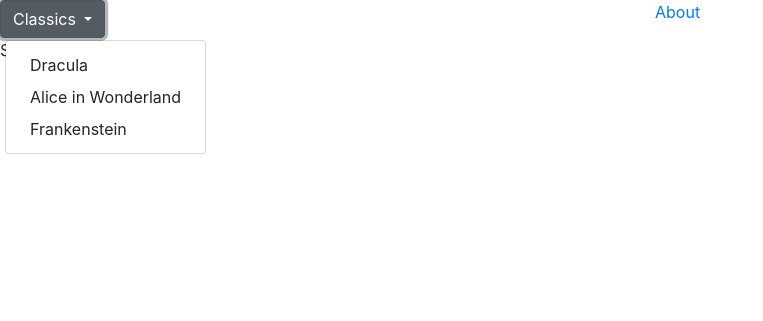
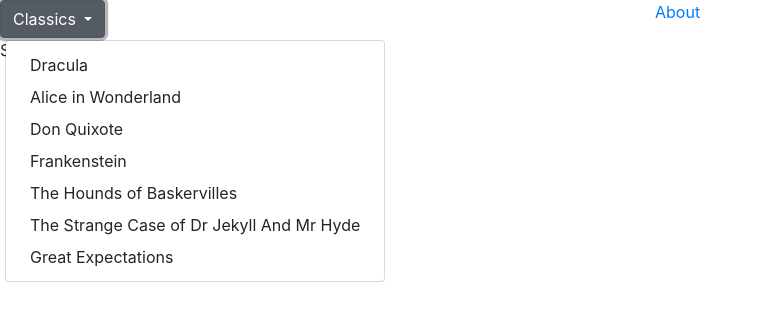
Before and after one commit to ooba5/ClassicNetworkWeb, a Flask app: template App/templates/home.html in a window 1280 px wide, after a click on "Classics". Shown: the top 321 px of the page, without its empty margins (0-763 px from the left). Run offline with Flask 3, Linux system fonts and the light colour scheme; the template is opened without the code that fills it: most values are stand-ins (such as "Sample title", 1, 10 or a date in 2020); some libraries are stand-ins or nearby versions.

Commit message:
adding more books

```diff
--- a/App/templates/home.html
+++ b/App/templates/home.html
@@ -10,9 +10,13 @@
             Classics
         </button>
           <div class="dropdown-menu" title="Classics">
-            <a class="dropdown-item" onclick="ExecPythonCommand('Dracula')">Dracula</a>
-            <a class="dropdown-item" onclick="ExecPythonCommand('AliceInWonderland')">Alice in Wonderland</a>
-            <a class="dropdown-item">Frankenstein</a>
+              <a class="dropdown-item" onclick="ExecPythonCommand('Dracula')">Dracula</a>
+              <a class="dropdown-item" onclick="ExecPythonCommand('AliceInWonderland')">Alice in Wonderland</a>
+              <a class="dropdown-item" onclick="ExecPythonCommand('DonQuixote')">Don Quixote</a>
+              <a class="dropdown-item" onclick="ExecPythonCommand('Frankenstein')">Frankenstein</a>
+              <a class="dropdown-item" onclick="ExecPythonCommand('TheHoundsofBaskervilles')">The Hounds of Baskervilles</a>
+              <a class="dropdown-item" onclick="ExecPythonCommand('TheStrangeCaseofDrJekyllAndMrHyde')">The Strange Case of Dr Jekyll And Mr Hyde</a>
+              <a class="dropdown-item" onclick="ExecPythonCommand('GreatExpectations')">Great Expectations</a>
           </div>
       </div>
   </div>
```
